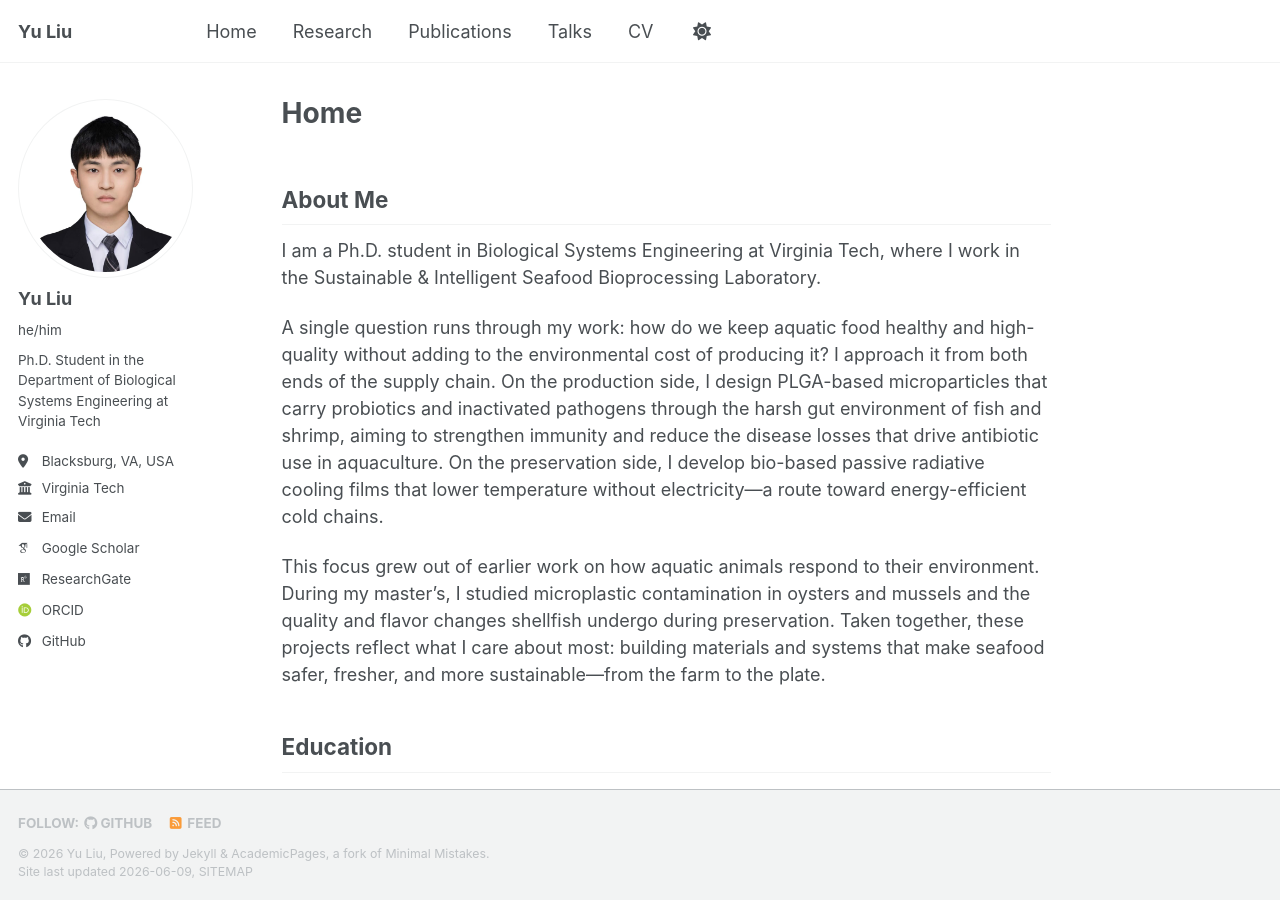
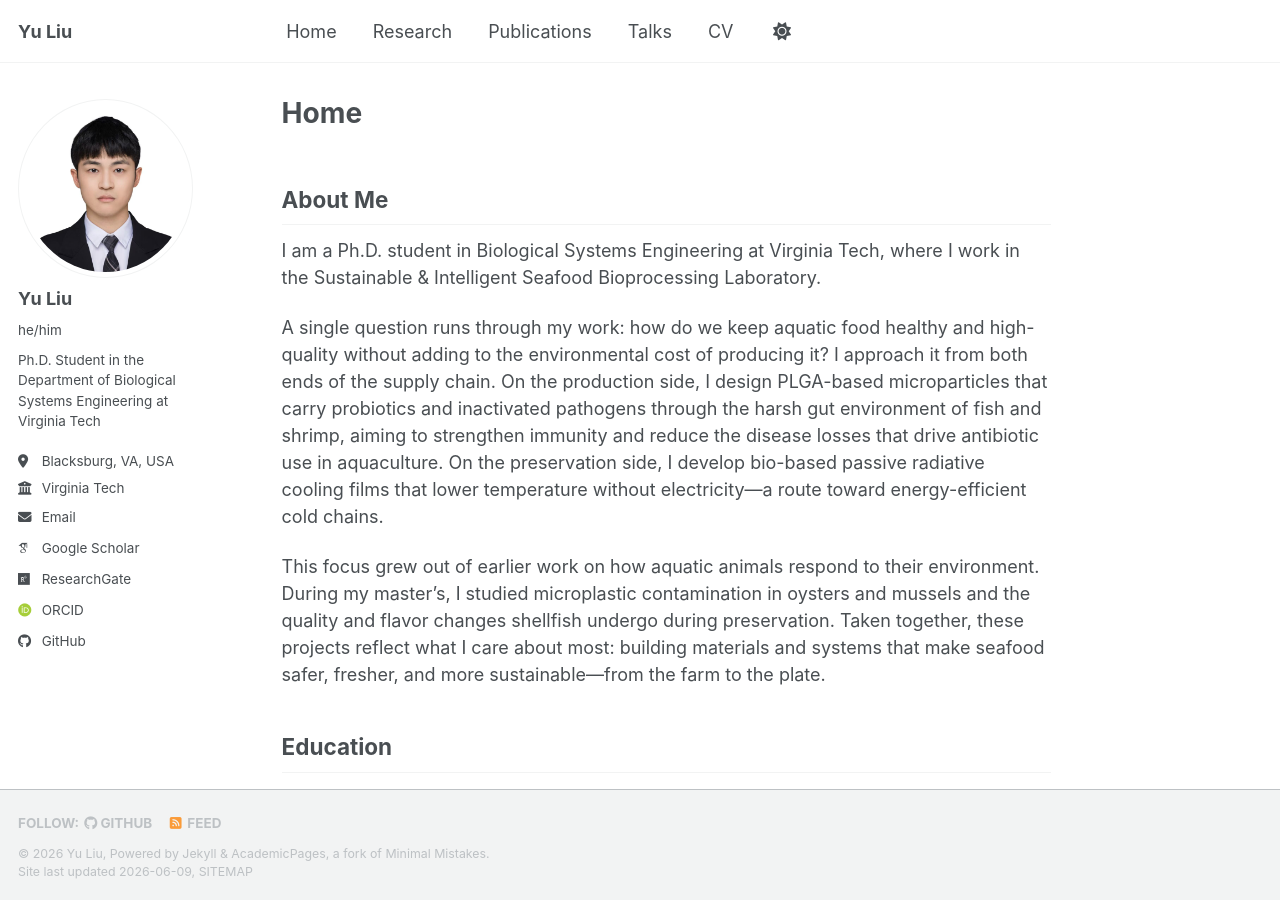
Before and after one commit to yuliu0322/yuliu0322.github.io, a Jekyll site: the page built from _pages/about.md, in a window 1280 px wide and 900 px high. Built offline with Jekyll 4.4.1, drawn with Linux system fonts in a browser that asks for light colours; some web fonts are replaced; a script bundle is joined from its source files by our own code; library files that are not in the unit come from our copies.

Commit message:
Update masthead.html

```diff
--- a/_includes/masthead.html
+++ b/_includes/masthead.html
@@ -6,7 +6,7 @@
         <button><span class="navicon"></span></button>
         <ul class="visible-links">
           <li class="masthead__menu-item masthead__menu-item--lg persist {% if page.url == '/' or page.url == '/index.html' %}selected{% endif %}">
-            <span class="site-title" style="margin-right: 80px;">{{ site.title }}</span>
+            <span class="site-title" style="margin-right: 160px;">{{ site.title }}</span>
           </li>
           {% for link in site.data.navigation.main %}
             {% if link.url contains 'http' %}
```
